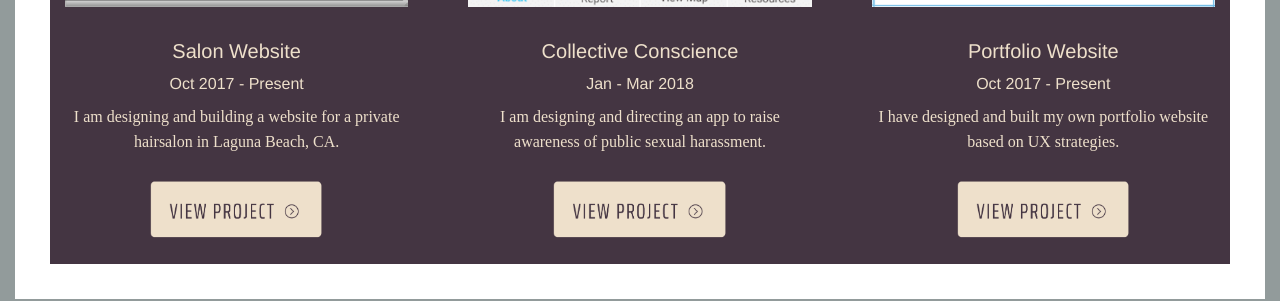
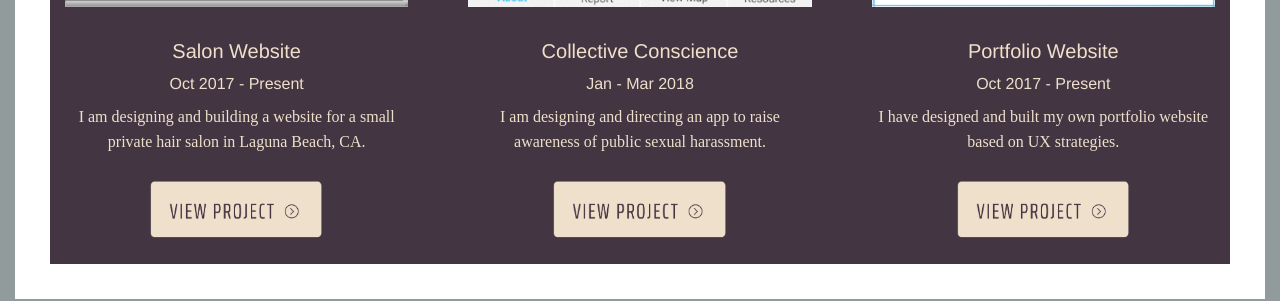
Before and after one commit to emeriwether/emeriwether.github.io, a Jekyll site: the page built from index.html, in a window 1280 px wide. Shown: the part 1507-1808 px from the top of the page. Built offline with Jekyll 4.4.1, drawn with Linux system fonts in a browser that asks for light colours; some web fonts are replaced.

Commit message:
adjust text in salon descrip

```diff
--- a/index.html
+++ b/index.html
@@ -15,7 +15,7 @@
                             <div class="cell"><a href="/project1.html" target="_blank"><img src="img/projectGallery/salonSite_Thumbnail.jpg" class="projectGalleryImg"></a></div>
                             <div class="cell"><h5 class="projTitle">Salon Website</h5></div>
                             <div class="cell"><h6 class="projDate">Oct 2017 - Present</h6></div>
-                            <div class="cell"><p class="projDescrip">I am  designing and building a website for a private hairsalon in Laguna Beach, CA.</p></div>
+                            <div class="cell"><p class="projDescrip">I am  designing and building a website for a small private hair salon in Laguna Beach, CA.</p></div>
                             <button class="cell viewProjButton"><a href="/project1.html" target="_blank"><img src="/img/viewProjButton.png"></a></button>
                         </div>
                     </section>
```
